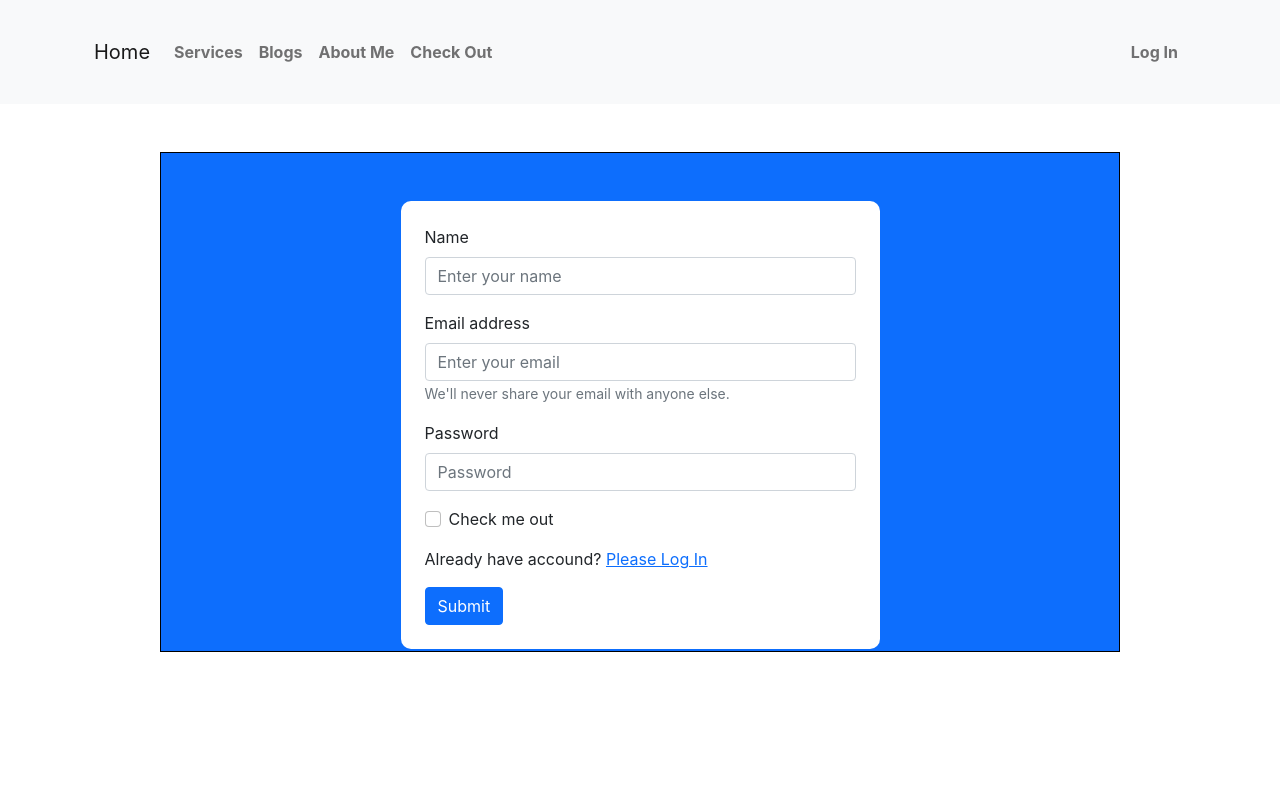
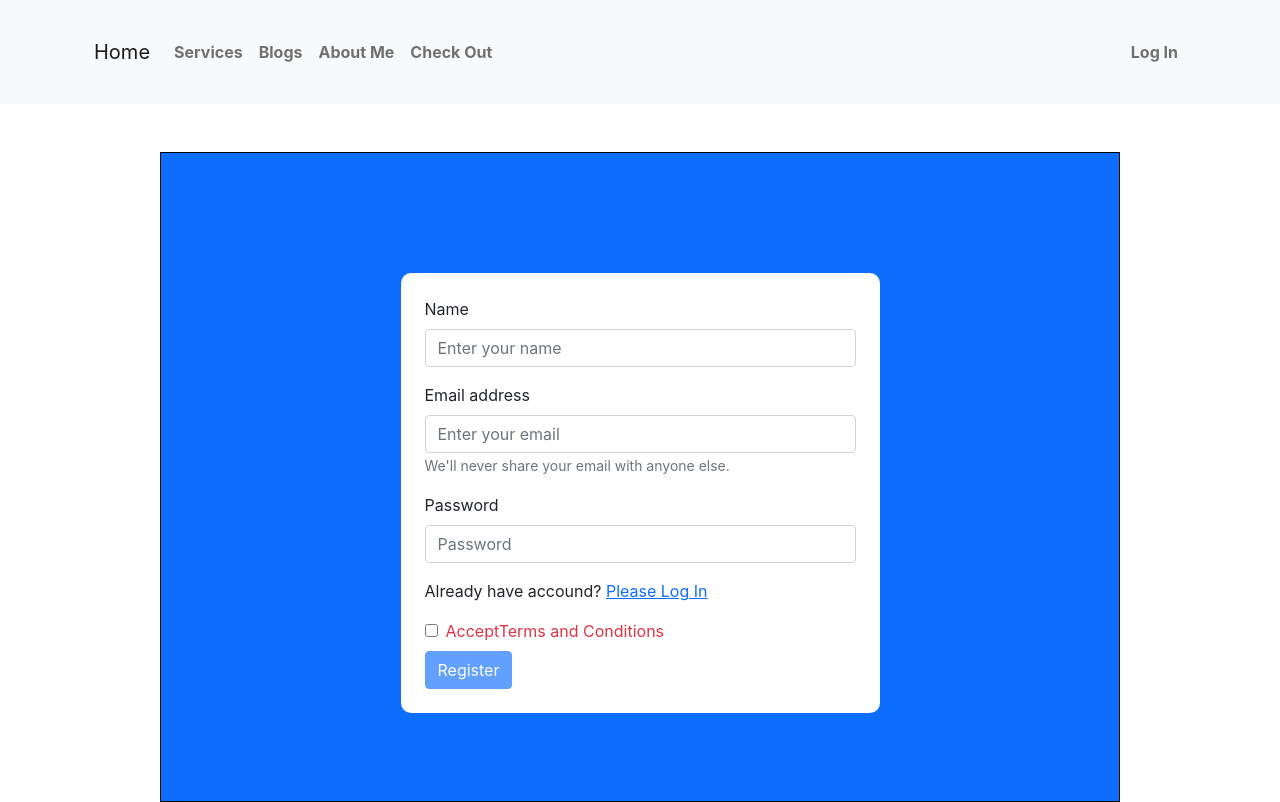
Before and after one commit to aariful-islam/independent-service-provider, a React (Create React App) app: page /registration in a window 1280 px wide. Built offline with nearby package versions, Linux system fonts and the light colour scheme.

Commit message:
work with registration form

```diff
--- a/package.json
+++ b/package.json
@@ -11,6 +11,7 @@
     "react": "^18.0.0",
     "react-bootstrap": "^2.2.3",
     "react-dom": "^18.0.0",
+    "react-firebase-hooks": "^5.0.3",
     "react-router-dom": "^6.3.0",
     "react-scripts": "5.0.1",
     "web-vitals": "^2.1.4"
--- a/src/Pages/LogIn/LogIn/LogIn.js
+++ b/src/Pages/LogIn/LogIn/LogIn.js
@@ -1,15 +1,65 @@
-import React from "react";
-import { Button, Form } from "react-bootstrap";
-import { Link } from "react-router-dom";
+import React, { useState } from "react";
+import { Button, Form, Toast, ToastBody, ToastContainer } from "react-bootstrap";
+import { useSendPasswordResetEmail, useSignInWithEmailAndPassword } from "react-firebase-hooks/auth";
+import { Link, useLocation, useNavigate } from "react-router-dom";
+import auth from "../../../firebase.init";
 
 const LogIn = () => {
+    const [email,setEmail]=useState(' ')
+    const [password,setPassword]=useState(' ')
+    const navigate = useNavigate();
+    const location = useLocation();
+    let from = location.state?.from?.pathname || "/";
+    let errorElement;
+    const [sendPasswordResetEmail, sending] = useSendPasswordResetEmail(auth);
+    const [
+        signInWithEmailAndPassword,
+        user,
+        loading,
+        error,
+      ] = useSignInWithEmailAndPassword(auth);
+
+    const handleEmail=e=>{
+        setEmail(e.target.value)
+        console.log(e.target.value)
+    }
+    const handlePassword=e=>{
+        setPassword(e.target.value)
+        console.log(e.target.value)
+    }
+    const handleForm =e=>{
+        e.preventDefault();
+        signInWithEmailAndPassword(email,password)
+    }
+    if (loading || sending) {
+        return <h1>Loading ....</h1>
+    }
+
+    if (user) {
+        navigate(from, { replace: true });
+    }
+
+    if (error) {
+        errorElement = <p className='text-danger'>Error: {error?.message}</p>
+    }
+    const resetPassword = async () => {
+
+        if (email) {
+            await sendPasswordResetEmail(email);
+            Toast('Sent email');
+        }
+        else{
+            Toast('please enter your email address');
+        }
+    }
+
   return (
-    <div style={{border:"1px solid black", height:"500px"}} className="bg-primary w-75 mx-auto mt-5">
-      <Form className="w-50 mx-auto bg-white p-4 mt-5" style={{"border-radius":"10px"}}>
+    <div style={{border:"1px solid black", height:"500px"}} className="bg-primary w-75 mx-auto mt-5 mb-5">
+      <Form onSubmit={handleForm} className="w-50 mx-auto bg-white p-4 mt-5" style={{borderRadius:"10px"}}>
 
         <Form.Group className="mb-3" controlId="formBasicEmail">
           <Form.Label>Email address</Form.Label>
-          <Form.Control type="email" placeholder="Enter your email" />
+          <Form.Control onBlur={handleEmail} type="email" placeholder="Enter your email" />
           <Form.Text className="text-muted">
             We'll never share your email with anyone else.
           </Form.Text>
@@ -17,16 +67,18 @@ const LogIn = () => {
 
         <Form.Group className="mb-3" controlId="formBasicPassword">
           <Form.Label>Password</Form.Label>
-          <Form.Control type="password" placeholder="Password" />
+          <Form.Control onBlur={handlePassword} type="password" placeholder="Password" />
         </Form.Group>
-        <Form.Group className="mb-3" controlId="formBasicCheckbox">
-          <Form.Check type="checkbox" label="Check me out" />
-        </Form.Group>
+
         <p>New to Workout with arif? <Link to="/registration">please register</Link> </p>
+
         <Button variant="primary" type="submit">
           Submit
         </Button>
+        {errorElement}
+        <p>Forget Password? <button className='btn btn-link text-primary pe-auto text-decoration-none' onClick={resetPassword}>Reset Password</button> </p>
       </Form>
+      <ToastContainer />
     </div>
   );
 };
--- a/src/Pages/LogIn/Registration/Registration.js
+++ b/src/Pages/LogIn/Registration/Registration.js
@@ -1,19 +1,69 @@
-import React from 'react';
-import { Button, Form } from 'react-bootstrap';
-import { Link } from 'react-router-dom';
+import React, { useState } from "react";
+import { Form } from "react-bootstrap";
+import { Link, useNavigate } from "react-router-dom";
+import { useCreateUserWithEmailAndPassword } from "react-firebase-hooks/auth";
+import auth from "../../../firebase.init";
 
 const Registration = () => {
-    return (
-        <div style={{border:"1px solid black", height:"500px"}} className="bg-primary w-75 mx-auto mt-5">
-      <Form className="w-50 mx-auto bg-white p-4 mt-5" style={{"border-radius":"10px"}}>
-        <Form.Group className="mb-3" controlId="formBasicEmail">
+  const [agree, setAgree] = useState(false);
+  const [email, setEmail] = useState("");
+  const [password, setPassword] = useState("");
+
+  const navigate = useNavigate();
+  const [createUserWithEmailAndPassword, loading, error] =
+    useCreateUserWithEmailAndPassword(auth, { sendEmailVerification: true });
+
+  if (loading) {
+    return <h1>loading....</h1>;
+  }
+  if (error) {
+    return <p>{error}</p>;
+  }
+
+  const handleEmail = (e) => {
+    setEmail(e.target.value);
+    // console.log(e.target.value)
+  };
+  const handlePassword = (e) => {
+    setPassword(e.target.value);
+  };
+  const handleName = (e) => {
+    setPassword(e.target.value);
+  };
+  const handleFormSubmit = (e) => {
+    e.preventDefault();
+    createUserWithEmailAndPassword(email, password);
+
+    navigate("/");
+  };
+
+  return (
+    <div
+      style={{ border: "1px solid black", height: "650px" }}
+      className="bg-primary w-75 mx-auto mt-5 d-flex align-items-center"
+    >
+      <Form
+        onSubmit={handleFormSubmit}
+        className="w-50 mx-auto bg-white p-4 mt-5 mb-3"
+        style={{ borderRadius: "10px" }}
+      >
+        <Form.Group className="mb-3" controlId="formBasicText">
           <Form.Label>Name</Form.Label>
-          <Form.Control type="text" placeholder="Enter your name" />
-
+          <Form.Control
+            onBlur={handleName}
+            type="text"
+            placeholder="Enter your name"
+            required
+          />
         </Form.Group>
         <Form.Group className="mb-3" controlId="formBasicEmail">
           <Form.Label>Email address</Form.Label>
-          <Form.Control type="email" placeholder="Enter your email" />
+          <Form.Control
+            onBlur={handleEmail}
+            type="email"
+            placeholder="Enter your email"
+            required
+          />
           <Form.Text className="text-muted">
             We'll never share your email with anyone else.
           </Form.Text>
@@ -21,18 +71,35 @@ const Registration = () => {
 
         <Form.Group className="mb-3" controlId="formBasicPassword">
           <Form.Label>Password</Form.Label>
-          <Form.Control type="password" placeholder="Password" />
+          <Form.Control
+            onBlur={handlePassword}
+            type="password"
+            placeholder="Password"
+            required
+          />
         </Form.Group>
-        <Form.Group className="mb-3" controlId="formBasicCheckbox">
-          <Form.Check type="checkbox" label="Check me out" />
-        </Form.Group>
-        <p>Already have accound? <Link to="/login">Please Log In</Link> </p>
-        <Button variant="primary" type="submit">
-          Submit
-        </Button>
+
+        <p>
+          Already have accound? <Link to="/login">Please Log In</Link>
+        </p>
+        <input
+          onClick={() => setAgree(!agree)}
+          type="checkbox"
+          name="terms"
+          id="terms"
+        />
+        <label className={`ps-2 ${agree ? "" : "text-danger"}`} htmlFor="terms">
+          AcceptTerms and Conditions
+        </label> <br />
+        <input
+          disabled={!agree}
+          className=" mx-auto btn btn-primary mt-2"
+          type="submit"
+          value="Register"
+        />
       </Form>
     </div>
-    );
+  );
 };
 
 export default Registration;
--- a/src/firebase.init.js
+++ b/src/firebase.init.js
@@ -1,6 +1,7 @@
+
+import {getAuth} from 'firebase/auth'
 // Import the functions you need from the SDKs you need
 import { initializeApp } from "firebase/app";
-import {getAuth} from 'firebase/auth'
 // TODO: Add SDKs for Firebase products that you want to use
 // https://firebase.google.com/docs/web/setup#available-libraries
 
```
Also changed, not shown: 1 other file (tests, documents, lock files or other folders).
